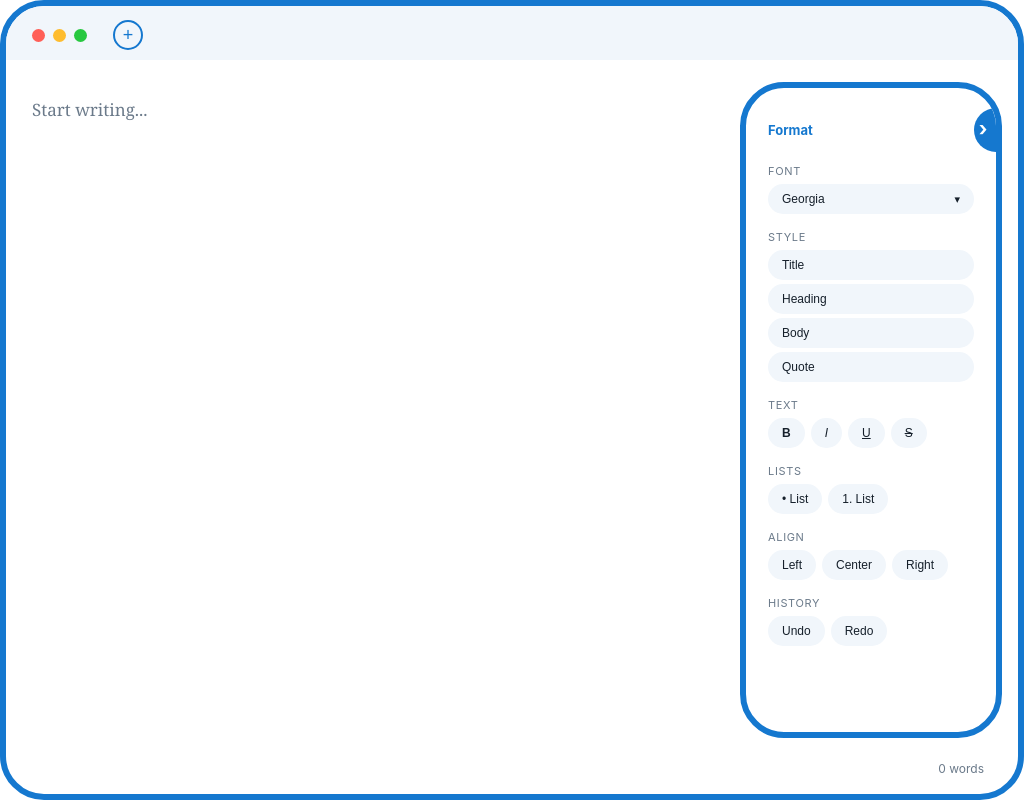
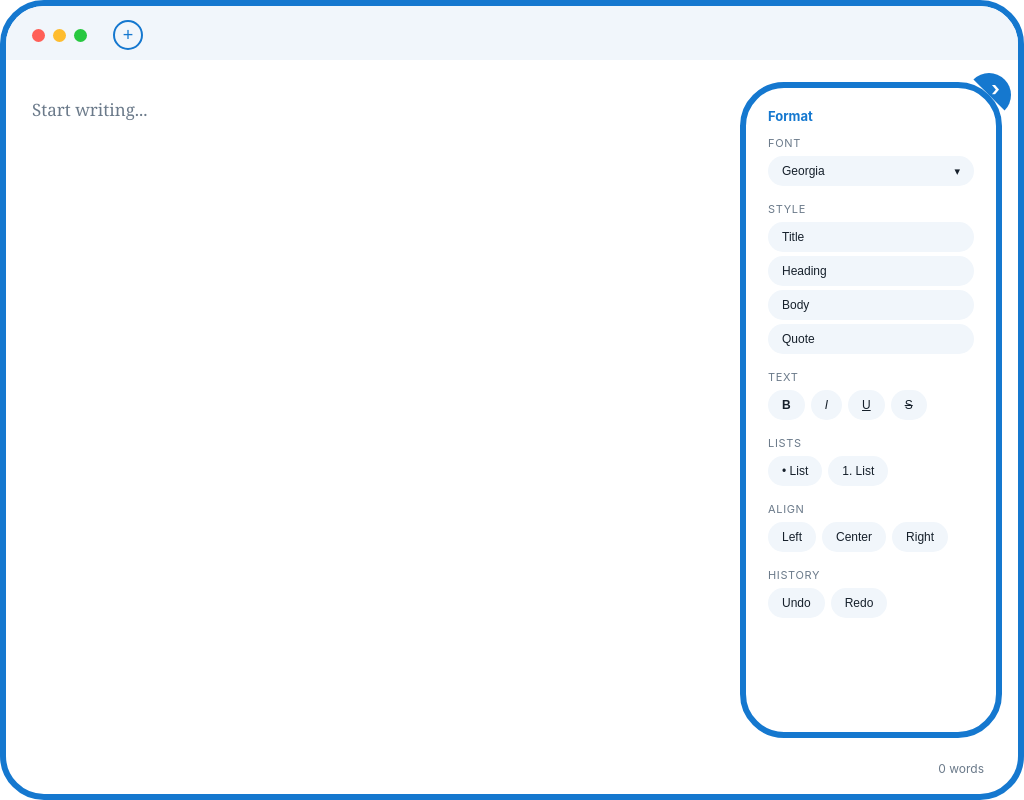
Before and after one commit to kturkal/civic-desk, an Electron app: page src/index.html in a window 1024 px wide. Both pictures are taken after a click on the button "Aa". Drawn offline with Linux system fonts and the light colour scheme; no server answers.

Commit message:
Collapse semicircle comes out of the panel's top-right corner
Co-Authored-By: Claude Sonnet 5.5 <noreply@anthropic.com>
Claude-Session: https://claude.ai/code/session_01M4sLhLbscFbeyW2SNKJtNN

```diff
--- a/src/index.html
+++ b/src/index.html
@@ -28,10 +28,13 @@
     <!-- Collapsed: a circle. Open: a panel. Both share the civic blue border. -->
     <button id="fab" class="half" aria-label="Open format panel" title="Format">Aa</button>
 
+    <!-- Collapse: a semicircle growing out of the panel's top-right corner. Lives outside the
+         panel because the panel scrolls (and so clips anything that sticks out). -->
+    <button id="collapse" class="half" aria-label="Collapse format panel" title="Collapse"><span>&rsaquo;</span></button>
+
     <aside id="panel" aria-label="Format">
       <div class="panel-head">
         <span>Format</span>
-        <button id="collapse" class="half small" aria-label="Collapse format panel" title="Collapse">&rsaquo;</button>
       </div>
 
       <div class="group">
--- a/src/renderer.js
+++ b/src/renderer.js
@@ -335,6 +335,7 @@
     frame.classList.toggle('panel-open', open);
     panel.hidden = !open;
     fab.hidden = open;
+    $('#collapse').hidden = !open;
     persist();
   }
 
@@ -376,7 +377,7 @@
   // direction, Enter/Space applies it, Escape goes back to the text.
 
   function panelItems() {
-    return [...panel.querySelectorAll('#collapse, #font-btn, #font-list li[data-font], #font-add, button[data-cmd]')]
+    return [...document.querySelectorAll('#collapse, #font-btn, #font-list li[data-font], #font-add, button[data-cmd]')]
       .filter((n) => n.offsetParent !== null);
   }
 
@@ -403,7 +404,7 @@
     if (pick) pick.focus();
   }
 
-  panel.addEventListener('keydown', (e) => {
+  function panelKeydown(e) {
     if (e.target === fontAdd || e.metaKey || e.ctrlKey || e.altKey) return;
     if (/^Arrow/.test(e.key)) {
       e.preventDefault();
@@ -415,7 +416,9 @@
       e.preventDefault();
       e.target.click();
     }
-  });
+  }
+  panel.addEventListener('keydown', panelKeydown);
+  $('#collapse').addEventListener('keydown', panelKeydown);
 
   function focusPanel() {
     if (!state.inspectorOpen) setPanel(true);
--- a/src/styles.css
+++ b/src/styles.css
@@ -167,10 +167,22 @@ html, body {
   margin-bottom: 12px;
   font-size: 13px; font-weight: 700; color: var(--civic-blue);
 }
-.half.small {
-  width: 22px; height: 44px; margin-right: -22px; /* out to the panel's inner border */
-  font-size: 20px; line-height: 1; padding: 0 4px 2px 0;
+/* Open: a half-disc centered on the panel's top-right corner, its flat side tangent to the
+   rounded corner at 45 degrees, bulging out diagonally. The corner circle has radius
+   --radius, so the 45-degree point is (radius * (1 - cos45)) = 12.9px in from the top and right. */
+#collapse {
+  position: absolute;
+  --d: 44px;
+  width: var(--d); height: calc(var(--d) / 2);
+  right: calc(16px + var(--radius) * 0.2929 - var(--d) / 2);
+  top: calc(76px + var(--radius) * 0.2929 - var(--d) / 2);
+  border-radius: var(--d) var(--d) 0 0;
+  transform-origin: 50% 100%; transform: rotate(45deg);
+  align-items: start; padding-top: 3px;
+  font-size: 20px; line-height: 1;
 }
+#collapse[hidden] { display: none; }
+#collapse span { display: block; transform: rotate(-45deg); }
 
 .group { margin-bottom: 16px; }
 .label { font-size: 11px; text-transform: uppercase; letter-spacing: .06em; color: var(--muted); margin-bottom: 6px; }
@@ -234,7 +246,7 @@ html, body {
 #font-add.bad { border-color: #d9534f; }
 
 /* Keyboard focus in the Format panel */
-#panel button:focus-visible, #font-list li:focus-visible, #fab:focus-visible {
+#panel button:focus-visible, #font-list li:focus-visible, #fab:focus-visible, #collapse:focus-visible {
   outline: 2px solid var(--civic-blue); outline-offset: 2px;
 }
 #panel .group button:focus-visible { background: var(--hover); }
```
